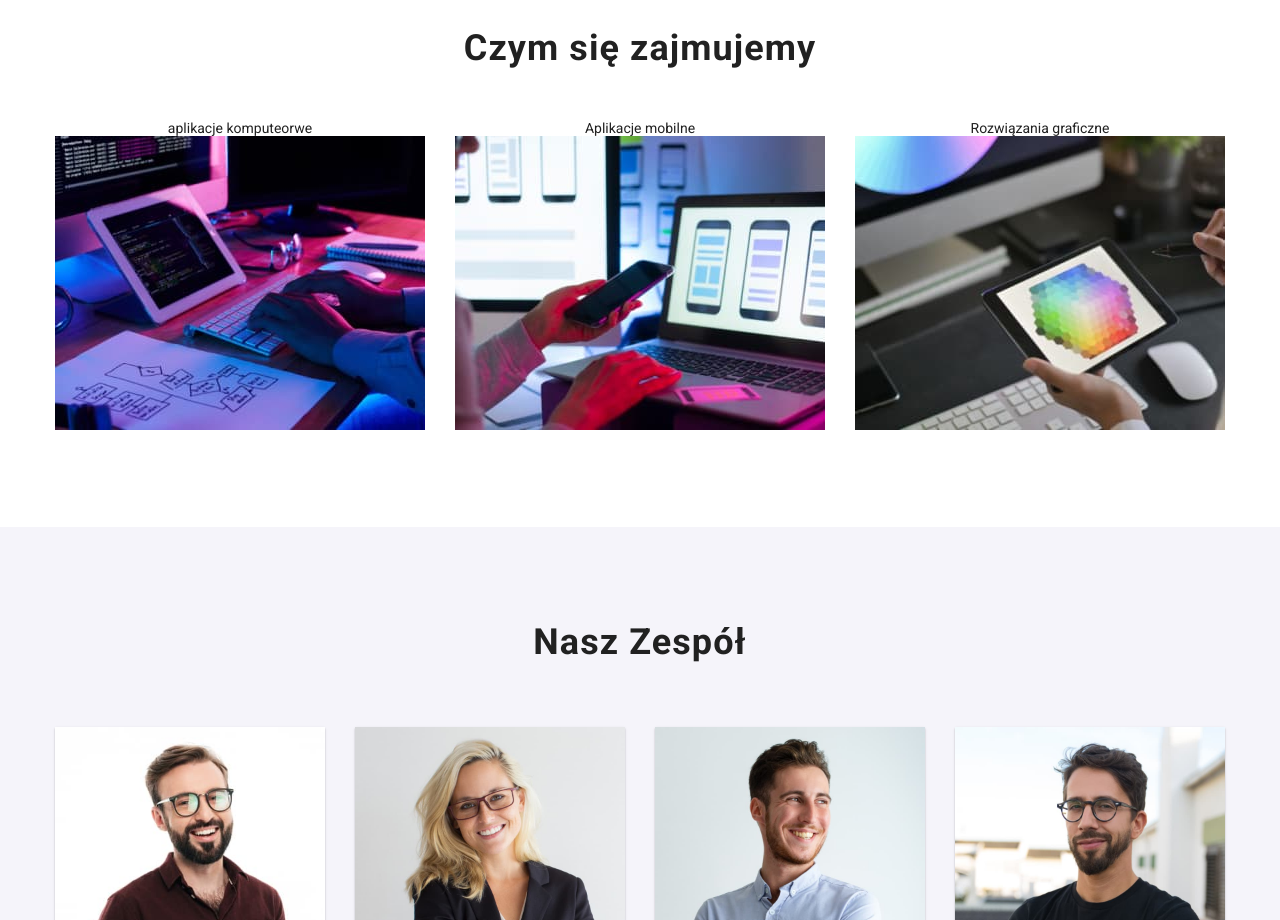
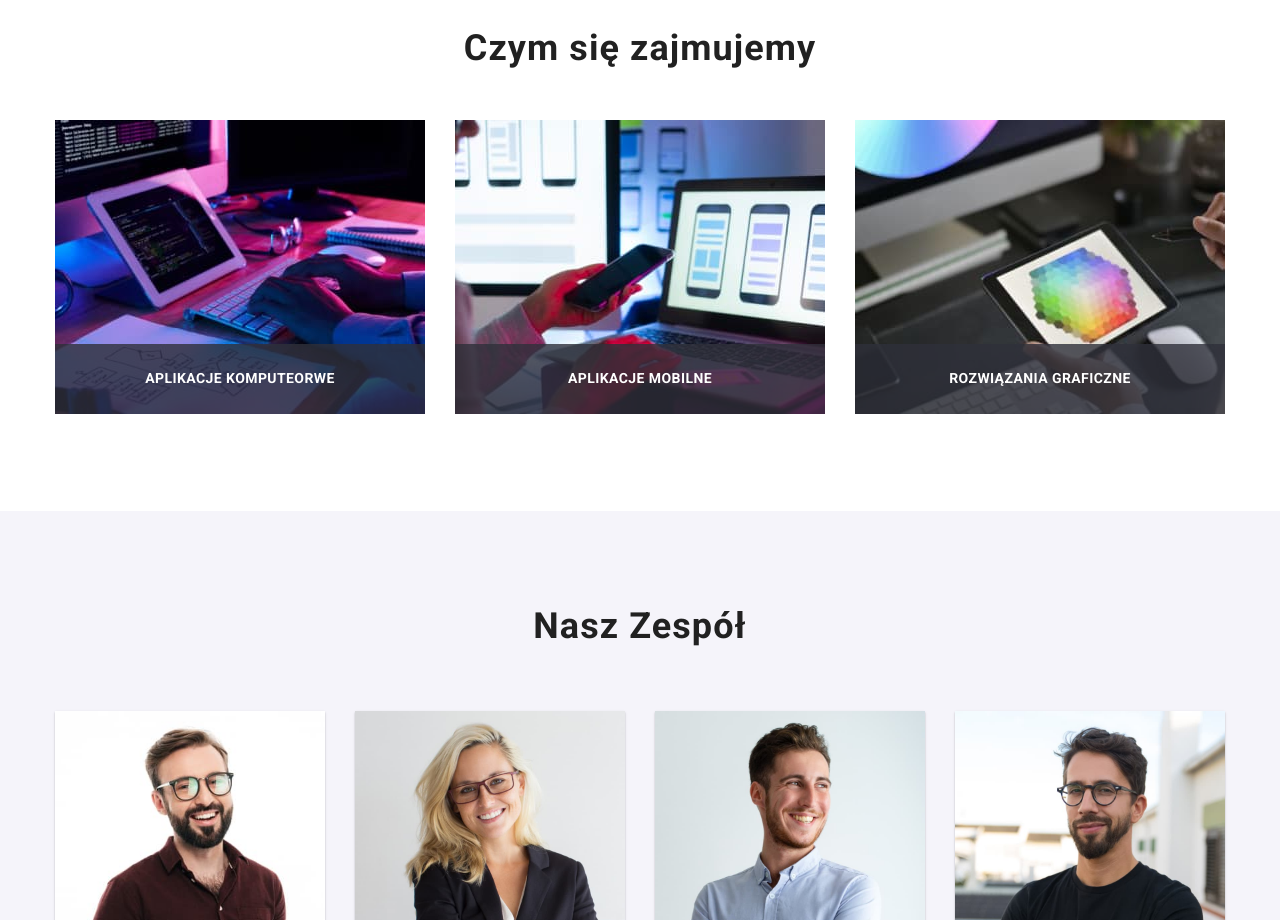
Before and after one commit to AgataWo/goit-markup-hw-07, a website: page index.html in a window 1280 px wide. Shown: the part 1140-2060 px from the top of the page. Drawn offline with nearby package versions, Linux system fonts and the light colour scheme; files whose address does not match are found by name.

Commit message:
BEM corr

```diff
--- a/css/style.css
+++ b/css/style.css
@@ -455,7 +455,7 @@
   margin-left: 0;
 }
 
-.specialities-label {
+.specialities__label {
   position: absolute;
   color: white;
   text-transform: uppercase;
```
Also changed, not shown: package.json (added, +29 -0 lines).
